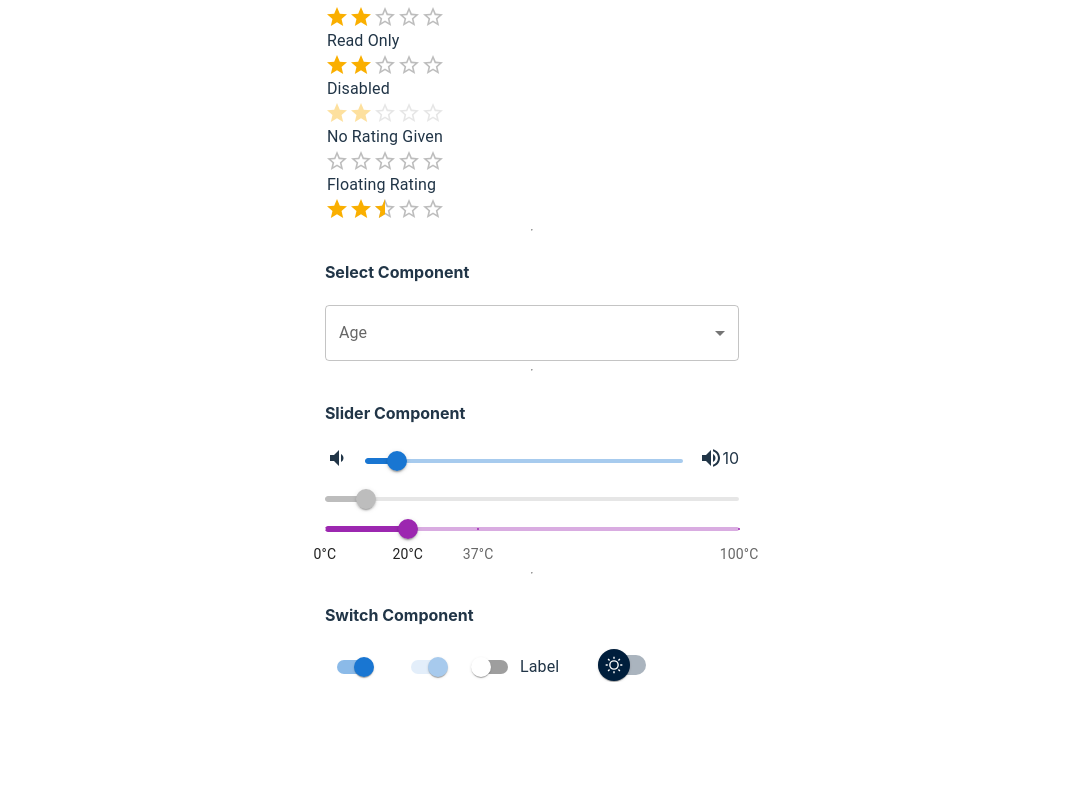
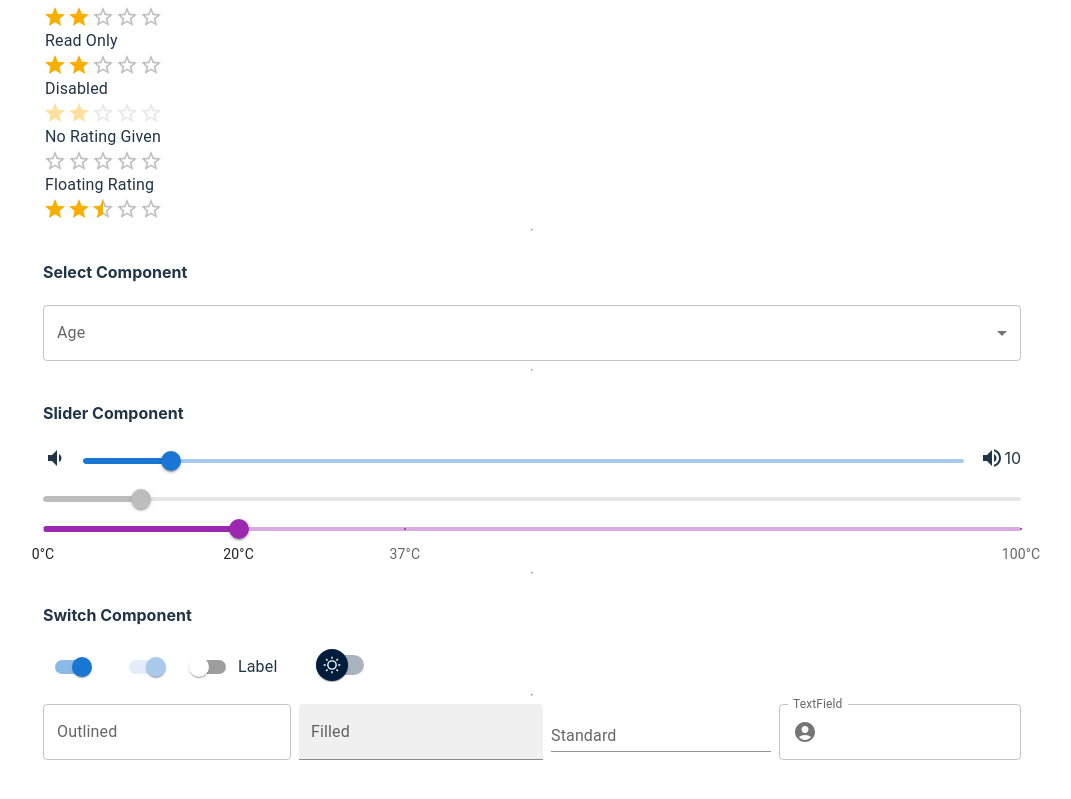
Before and after one commit to GuilhermeSousaDev/MaterialUI, a React (Vite) app in the folder react-ui/: page / in a window 1280 px wide. Shown: the part 1349-2148 px from the top of the page, without its empty margins (108-1179 px from the left). Before the commit the page ends 2075 px from the top, so only its background shows below. Built offline with nearby package versions, Linux system fonts and the light colour scheme.

Commit message:
TextField Component

```diff
--- a/react-ui/src/App.jsx
+++ b/react-ui/src/App.jsx
@@ -9,6 +9,7 @@ import RatingComponent from './components/Rating';
 import SelectComponent from './components/Select';
 import SliderComponent from './components/Slider';
 import SwitchComponent from './components/Switch';
+import TextFieldComponent from './components/TextField';
 
 function App() {
 
@@ -24,6 +25,7 @@ function App() {
       <SelectComponent />
       <SliderComponent />
       <SwitchComponent />
+      <TextFieldComponent />
     </Stack>
   )
 }
--- a/react-ui/src/components/Switch.jsx
+++ b/react-ui/src/components/Switch.jsx
@@ -60,6 +60,7 @@ export default function SwitchComponent() {
         </FormControl>
         <MaterialUISwitch />
       </Stack>
+      <hr />
     </>
   )
 }
--- /dev/null
+++ b/react-ui/src/components/TextField.jsx
@@ -0,0 +1,51 @@
+import { useState, useCallback } from 'react';
+import { AccountCircle } from '@mui/icons-material';
+import { TextField, Stack, InputAdornment } from '@mui/material';
+
+export default function TextFieldComponent() {
+  const [props, setProps] = useState({
+    id: "standard-basic",
+    label: "TextField",
+    variant: "outlined",
+    multiline: true,
+  });
+
+  const pushError = useCallback(e => {
+    if (e.target.value.toLowerCase() === 'hello world') {
+      setProps({
+        ...props,
+        error: true,
+        helperText: "Incorrect Entry",
+        label: "Error",
+      });
+    } else {
+      setProps({
+        id: "standard-basic",
+        label: "TextField",
+        variant: "outlined",
+        multiline: true,
+      });
+    }
+  }, [props]);
+
+  return (
+    <>
+      <Stack direction="row" spacing={1}>
+        <TextField id="outlined-basic" label="Outlined" variant="outlined" />
+        <TextField id="filled-basic" label="Filled" variant="filled" />
+        <TextField id="standard-basic" label="Standard" variant="standard" />
+        <TextField
+          { ...props }
+          onChange={pushError}
+          InputProps={{
+            startAdornment: (
+              <InputAdornment position="start">
+                <AccountCircle />
+              </InputAdornment>
+            ),
+          }}
+        />
+      </Stack>
+    </>
+  )
+}
```
